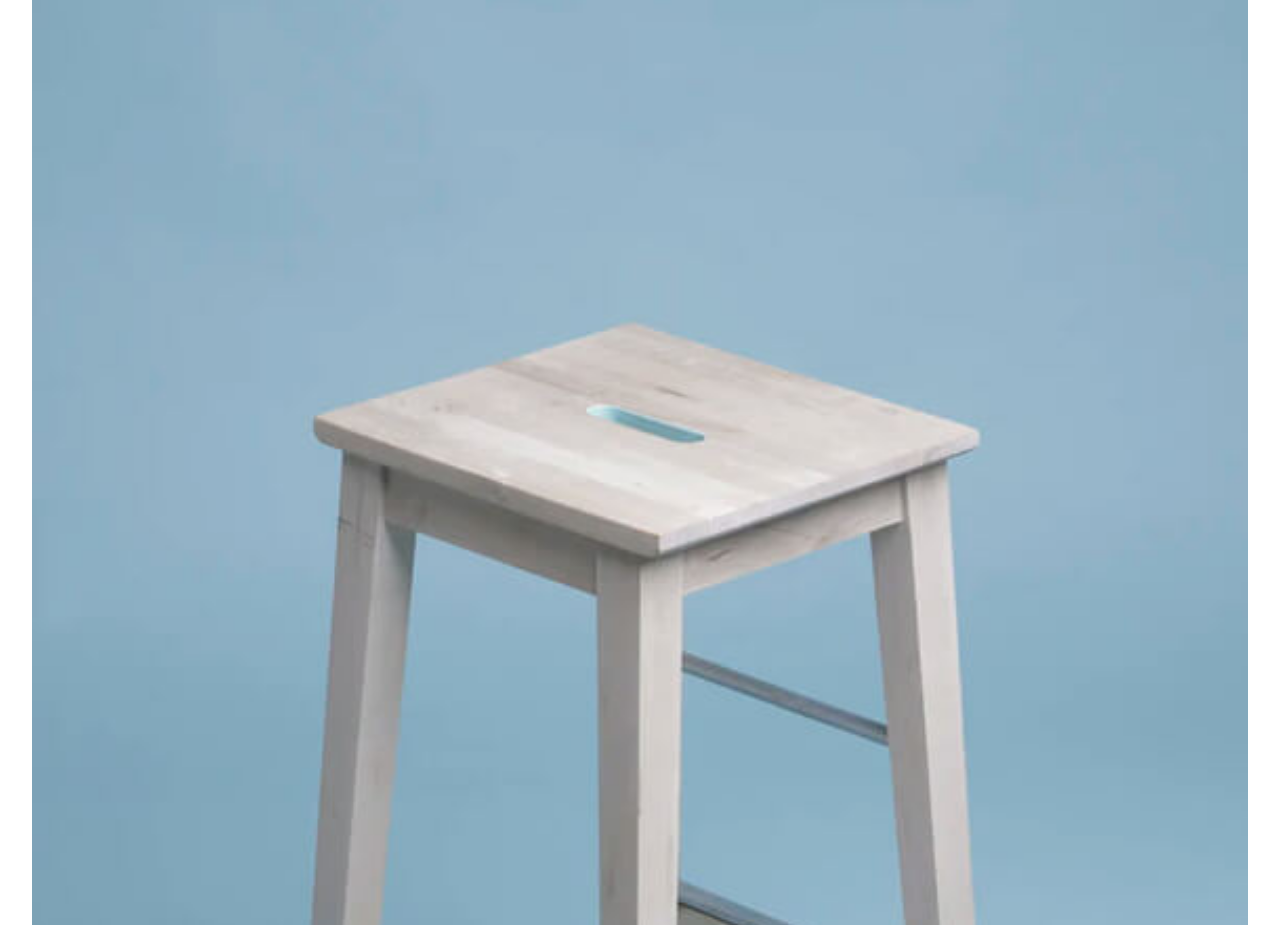
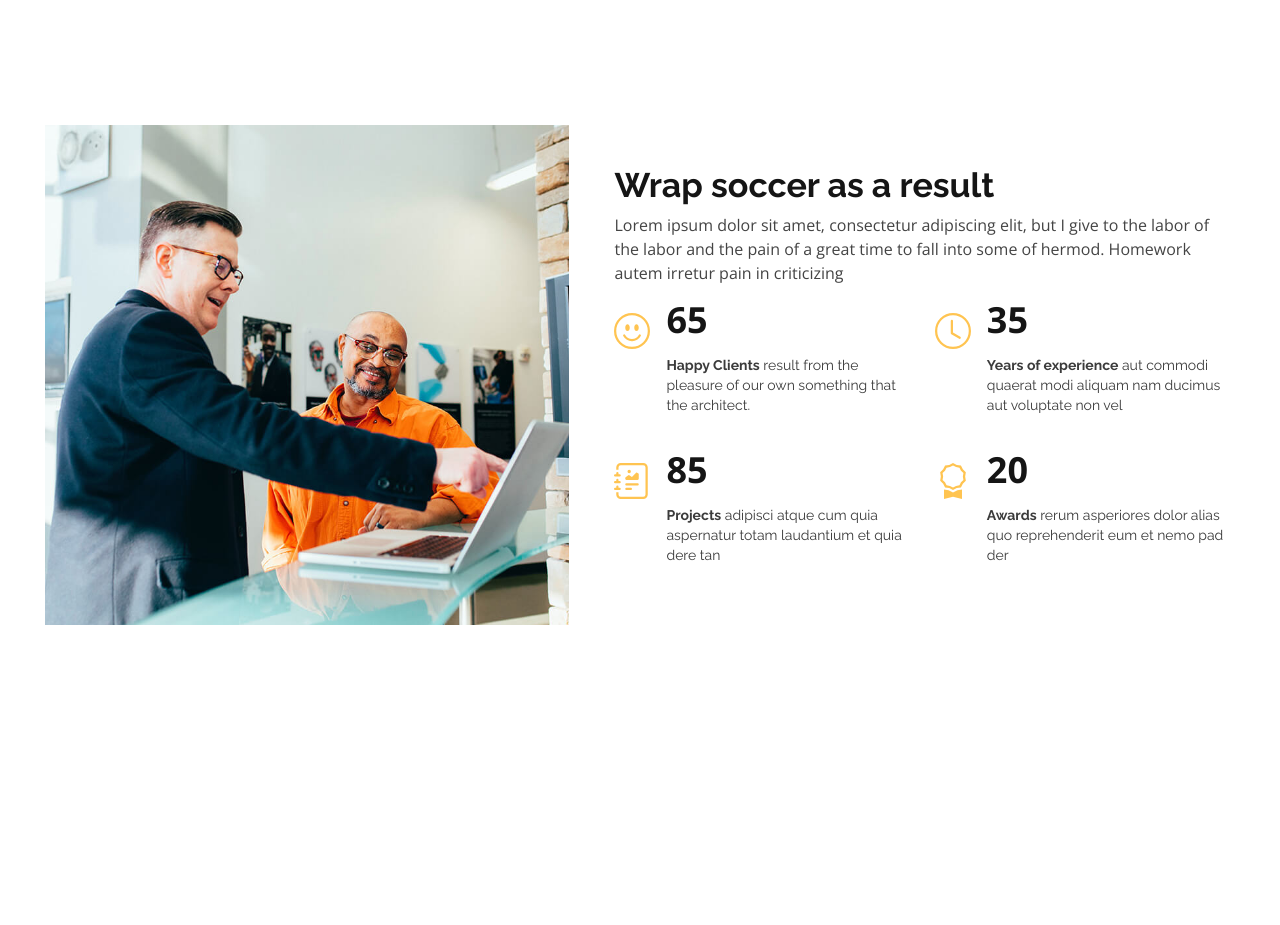
Before and after one commit to bismarkboateng/next-ui-pro, a React (Vite) app: page / in a window 1280 px wide. Shown: the part 5700-6625 px from the top of the page. After the commit the page ends 6405 px from the top, so only its background shows below. Built offline with nearby package versions, Linux system fonts and the light colour scheme.

Commit message:
implement count component

```diff
--- a/src/App.jsx
+++ b/src/App.jsx
@@ -1,6 +1,6 @@
 import {
   Navbar, Herosection, About, Companies, Features,
-  Services, Calltoaction, Portfolio
+  Services, Calltoaction, Portfolio, Counts
 } from "./components"
 
 export default function App() {
@@ -15,6 +15,7 @@ export default function App() {
       <Services />
       <Calltoaction />
       <Portfolio />
+      <Counts />
     </div>
   )
 }
--- a/src/assets/index.js
+++ b/src/assets/index.js
@@ -2,6 +2,7 @@ export { default as Heroimage } from "./images/hero-bg.jpg"
 export { default as About } from "./images/about.jpg"
 export { default as FeaturesImage } from "./images/features.jpg"
 export { default as CallToAction } from "./images/cta-bg.jpg"
+export { default as CountsImage } from "./images/counts-img.jpg"
 
 // portfolio images
 export { default as Portfolio1 } from "./images/portfolio/portfolio-1.jpg"
--- /dev/null
+++ b/src/components/Counts/index.jsx
@@ -0,0 +1,83 @@
+import { BsEmojiSmile } from "react-icons/bs"
+import { BsJournalRichtext } from "react-icons/bs"
+import { BsClock } from "react-icons/bs"
+import { BsAward } from "react-icons/bs"
+
+import { CountsImage } from "../../assets"
+
+export default function index() {
+
+  const iconStyles = "text-[#ffc451] text-4xl mt-2 font-normal"
+  const numberStyles = "text-4xl font-bold text-[#151515] leading-[30px] font-OpenSans"
+  const textStyles = "text-sm text-[#3b3b3b] font-Raleway mt-5"
+
+  return (
+    <section className="w-[93%] flex flex-col mx-auto mt-32 mb-20
+      xl:flex-row xl:gap-[45px] 2xl:w-[80%]">
+      <img
+        src={CountsImage}
+        alt="count"
+        className="object-cover md:w-[100%] md:h-[500px] 2xl:w-[40%] 2xl:ml-20"
+      />
+
+      <div className="mt-10 2xl:w-[40%]">
+        <h3 className="font-bold text-[34px] text-[#151515] font-Raleway mb-2 leading-10">
+          Wrap soccer as a result
+        </h3>
+        <p className="text-base font-OpenSans text-[#444444] leading-6 font-normal">
+          Lorem ipsum dolor sit amet, consectetur adipiscing elit,
+          but I give to the labor of the labor and the pain of a great time to fall into some of hermod.
+          Homework autem irretur pain in criticizing
+        </p>
+
+        <ul className="flex flex-col gap-5 w-[100%] md:flex md:flex-row">
+          <div className="flex flex-col md:w-[50%] md:gap-10 lg:gap-5">
+            <li className="flex flex-row gap-4 mt-5">
+              <i><BsEmojiSmile className={iconStyles} /></i>
+              <div>
+                <p className={numberStyles}>65</p>
+                <p className={textStyles}>
+                  <strong>Happy Clients</strong> result from the pleasure of our own something that the architect.
+                </p>
+              </div>
+            </li>
+
+            <li className="flex flex-row gap-4 mt-5">
+              <i><BsJournalRichtext className={iconStyles} /></i>
+              <div>
+                <p className={numberStyles}>85</p>
+                <p className={textStyles}>
+                  <strong>Projects</strong> adipisci atque cum quia aspernatur totam laudantium et quia dere tan
+                </p>
+              </div>
+            </li>
+          </div>
+
+          <div className="flex flex-col md:w-[50%] md:gap-10 lg:gap-5">
+            <li className="flex flex-row gap-4 mt-5">
+              <i><BsClock className={iconStyles} /></i>
+              <div>
+                <p className={numberStyles}>35</p>
+                <p className={textStyles}>
+                  <strong>Years of experience</strong> aut commodi quaerat modi aliquam nam ducimus aut voluptate non vel
+                </p>
+              </div>
+            </li>
+
+            <li className="flex flex-row gap-4 mt-5">
+              <i><BsAward className={iconStyles} /></i>
+              <div>
+                <p className={numberStyles}>20</p>
+                <p className={textStyles}>
+                  <strong>Awards</strong> rerum asperiores dolor alias quo reprehenderit eum et nemo pad der
+                </p>
+              </div>
+            </li>
+
+          </div>
+        </ul>
+      </div>
+
+    </section>
+  )
+}
--- a/src/components/Portfolio/index.jsx
+++ b/src/components/Portfolio/index.jsx
@@ -7,12 +7,14 @@ import {
   Portfolio2, Portfolio5, Portfolio9
 } from "../../assets"
 
+
 function Gallery(props) {
   return (
-    <div className="w-[95%] mx-auto flex flex-col gap-8">
-      <img src={props.image1} alt="first" />
-      <img src={props.image2} alt="second" />
-      <img src={props.image3} alt="third" />
+    <div className="w-[95%] mx-auto flex flex-row flex-wrap gap-8
+      md:flex-row md:flex-wrap arrange-image">
+      <img src={props.image1} alt="first" className="w-[40%] 2xl:w-[30%]" />
+      <img src={props.image2} alt="second" className="w-[40%] 2xl:w-[30%]" />
+      <img src={props.image3} alt="third" className="w-[40%] 2xl:w-[30%]" />
       { props.children}
     </div>
   )
@@ -65,9 +67,10 @@ export default function index() {
 
   const actionStyle = "text-sm font-semibold text-[#444444] font-OpenSans px-[15px] pt-[8px] pb-[10px]"
   const onActionSelectStyle = "bg-[#ffc451] transition duration-150 ease-in rounded-sm"
+  const imageStyles = "w-[40%] 2xl:w-[30%]"
 
   return (
-    <section className="mt-20">
+    <section className="mt-20 md:w-[80%] md:mx-auto">
 
       <div className="flex flex-row gap-2 ml-3 md:ml-5">
         <h2 className="text-sm font-medium text-[#aaaaaa] leading-[1px] font-Poppins mb-1">
@@ -149,13 +152,13 @@ export default function index() {
             image3={Portfolio6}
 
           >
-            <img src={Portfolio4} alt="first" />
-            <img src={Portfolio7} alt="second" />
-            <img src={Portfolio8} alt="third" />
+            <img src={Portfolio4} alt="first"  className={imageStyles} />
+            <img src={Portfolio7} alt="second" className={imageStyles} />
+            <img src={Portfolio8} alt="third"  className={imageStyles}/>
 
-            <img src={Portfolio2} alt="first" />
-            <img src={Portfolio5} alt="second" />
-            <img src={Portfolio9} alt="third" />
+            <img src={Portfolio2} alt="first"  className={imageStyles}/>
+            <img src={Portfolio5} alt="second" className={imageStyles} />
+            <img src={Portfolio9} alt="third" className={imageStyles} />
           </Gallery>
         )}
       </div>
--- a/src/components/Voluptatem/index.jsx
+++ /dev/null
@@ -1,7 +0,0 @@
-
-
-export default function index() {
-  return (
-    <div>Voluptatem</div>
-  )
-}
--- a/src/components/index.js
+++ b/src/components/index.js
@@ -5,7 +5,7 @@ export { default as Navbar } from "./Navbar"
 export { default as Navlinks } from "./Navlinks"
 export { default as Line } from "./Line"
 export { default as Herosection } from "./Herosection"
-export { default as Voluptatem } from "./Voluptatem"
+export { default as Counts } from "./Counts"
 export { default as Companies } from "./Companies"
 export { default as Features } from "./Features"
 export { default as Services } from "./Services"
--- a/src/index.css
+++ b/src/index.css
@@ -29,6 +29,14 @@
   }
 }
 
+@media screen and (min-width: 500px) {
+  .arrange-image {
+    display: flex;
+    flex-direction: row;
+    flex-wrap: wrap;
+  }
+}
+
 .backgroundOverlay {
   background: rgba(0, 0, 0, 0.55);
 }
```
Also changed, not shown: src/assets/images/counts-img.jpg (added).
